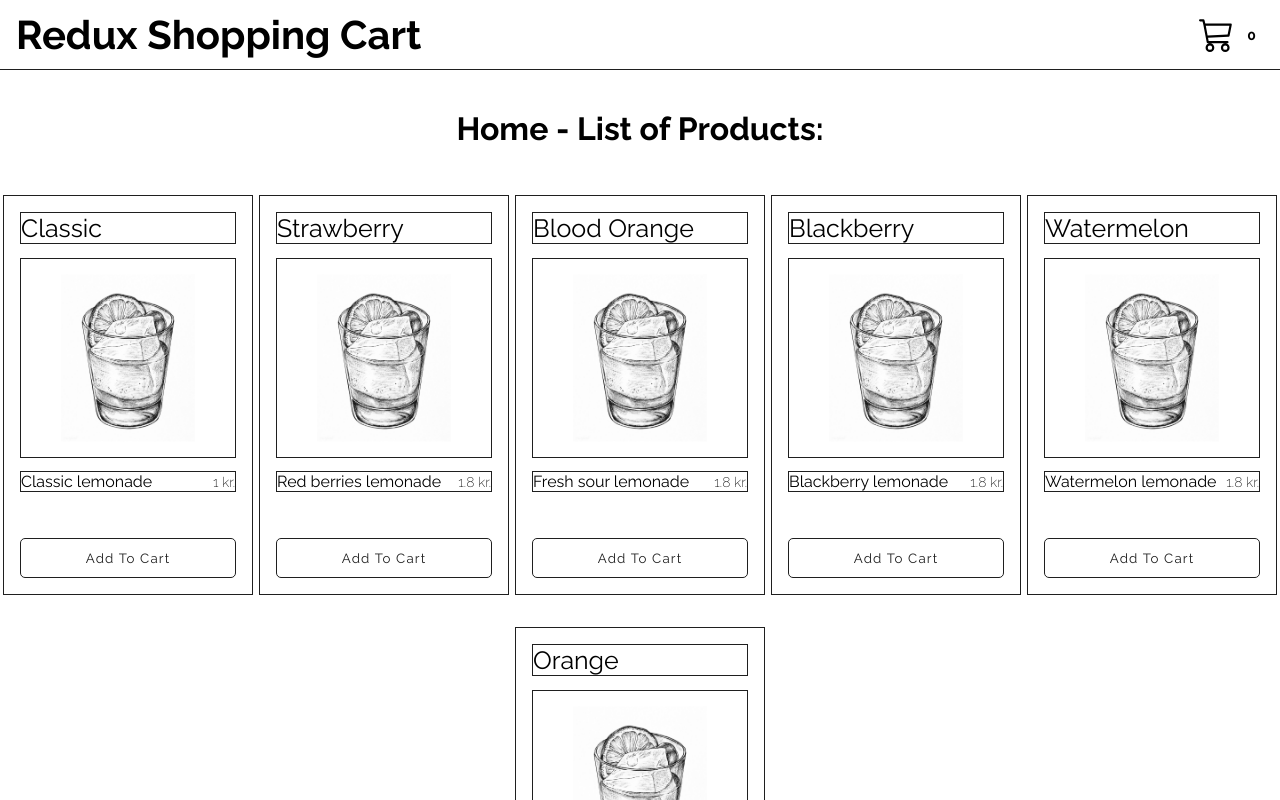
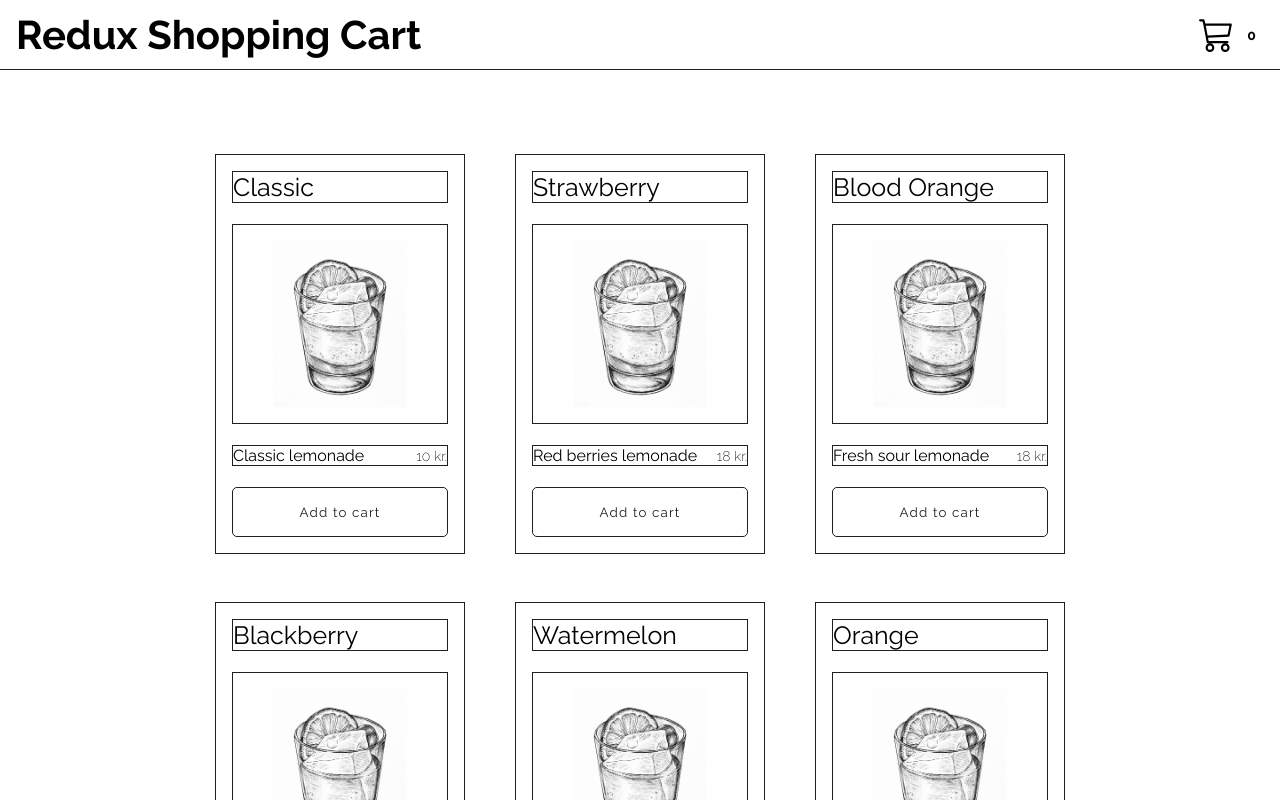
Before and after one commit to frederico-alves/lemonadeOnlineShop, a React (Create React App) app: page / in a window 1280 px wide. Shown: the top 800 px of the page. Built offline with nearby package versions, Linux system fonts and the light colour scheme.

Commit message:
Redux shopping cart boilerplate

```diff
--- a/public/data/products.json
+++ b/public/data/products.json
@@ -3,42 +3,42 @@
         "id": 1,
         "name": "Classic",
         "description": "Classic lemonade",
-        "price": 1.00,
+        "price": 10,
         "imgUrl": "/imgs/imgExample.jpg"
     },
     {
         "id": 2,
         "name": "Strawberry",
         "description": "Red berries lemonade",
-        "price": 1.80,
+        "price": 18,
         "imgUrl": "/imgs/imgExample.jpg"
     },
     {
         "id": 3,
         "name": "Blood Orange",
         "description": "Fresh sour lemonade",
-        "price": 1.80,
+        "price": 18,
         "imgUrl": "/imgs/imgExample.jpg"
     },
     {
         "id": 4,
         "name": "Blackberry",
         "description": "Blackberry lemonade",
-        "price": 1.80,
+        "price": 18,
         "imgUrl": "/imgs/imgExample.jpg"
     },
     {
         "id": 5,
         "name": "Watermelon",
         "description": "Watermelon lemonade",
-        "price": 1.80,
+        "price": 18,
         "imgUrl": "/imgs/imgExample.jpg"
     },
     {
         "id": 6,
         "name": "Orange",
         "description": "Orange lemonade",
-        "price": 1.80,
+        "price": 18,
         "imgUrl": "/imgs/imgExample.jpg"
     }
 ]
--- a/src/App.css
+++ b/src/App.css
@@ -78,14 +78,14 @@
   display: flex;
   justify-content: space-between;
   flex-wrap: wrap;
-  margin-top: 2rem;
-  /* border: #1f1f1f solid 1px; */
+  max-width: 900px;
+  margin: 60px auto;
 }
 .product {
   display: flex;
   flex-direction: column;
   justify-content: space-between;
-  margin: 1rem auto;
+  margin: 1.5rem auto;
   padding: 1rem;
   border: #1f1f1f solid 1px;
   width: 250px;
@@ -117,9 +117,8 @@
 }
 .product button {
   width: 100%;
-  height: 40px;
+  height: 50px;
   border-radius: 5px;
-  margin-top: 2rem;
   font-weight: 400;
   letter-spacing: 1.15px;
   background-color: white;
@@ -286,6 +285,17 @@
   align-items: center;
 }
 
+/* cart-home */
+.cart-buttons-home{
+  display: flex;
+  justify-content: space-between;
+  align-items: center;
+}
+
+.cart-buttons-home button {
+  width:50px
+}
+
 /* Responsive */
 
 @media (max-width: 665px) {
--- a/src/components/Cart.jsx
+++ b/src/components/Cart.jsx
@@ -12,6 +12,7 @@ const Cart = () => {
         dispatch(calculateCartTotal());
     }, [cart, dispatch]);
 
+    /*** CLICK EVENTS ***/
     const handleRemoveItemFromCart = (cartItem) => {
         dispatch(removeItemFromCart(cartItem));
     }
@@ -27,15 +28,14 @@ const Cart = () => {
     const handleClearCart = () => {
         dispatch(clearCart());
     }
+    /******************/
 
     return (
         <div className="cart-container">
-            <h1 className="pages-title">Shopping Cart</h1>
-
             {/* If cartItems is 0 */}
             {cart.cartItems.length === 0 ? (
             <div className="cart-empty">
-                <p>Your cart is empty</p>
+                <h3>Cart is empty</h3>
                 <div className="start-shopping">
                     <Link to="/">
                         <svg xmlns="http://www.w3.org/2000/svg" width="20" height="20" fill="currentColor" className="bi bi-arrow-left" viewBox="0 0 16 16">
@@ -49,6 +49,7 @@ const Cart = () => {
             /* otherwise if cartItems is >1 */
             ) : (
                 <div>
+                    <h1 className="pages-title">Shopping Cart</h1>
                     <div className="titles">
                         <h3 className="product-title">Products</h3>
                         <h3 className="price">Price</h3>
@@ -75,7 +76,7 @@ const Cart = () => {
                                     <button onClick={() => handleIncreaseCartQuantity(cartItem)}>+</button>
                                 </div>
                                 <div className="cart-product-total-price">
-                                    {cartItem.price * cartItem.cartQuantity} kr.
+                                    {parseFloat((cartItem.price * cartItem.cartQuantity).toFixed(2))} kr.
                                 </div>
                             </div>
                         ))}
--- a/src/components/Home.jsx
+++ b/src/components/Home.jsx
@@ -1,26 +1,44 @@
 import { useDispatch } from 'react-redux';
-import { addItemToCart } from '../redux/cartSlice';
+import { addItemToCart, decreaseCartQuantity } from '../redux/cartSlice';
 import { useGetProductsQuery } from "../redux/productsAPI";
+import { useSelector } from "react-redux";
+import { useEffect } from "react";
+import { calculateCartTotal } from "../redux/cartSlice";
 
 const Home = () => {
-
+  const cart = useSelector((state) => state.cart);
   const {data, error, isLoading } = useGetProductsQuery();
   const dispatch = useDispatch();
 
+  // All the time the cart state updates, re-calculate the total amount
+  useEffect(() => {
+    dispatch(calculateCartTotal());
+  }, [cart, dispatch]);
+
+  /*** CLICK EVENTS ***/
   const handleAddItemToCart = (product) => {
     dispatch(addItemToCart(product));
   }
 
+  const handleDecreaseCartQuantity = (cartItem) => {
+      dispatch(decreaseCartQuantity(cartItem));
+  }
+
+  const handleIncreaseCartQuantity = (cartItem) => {
+      dispatch(addItemToCart(cartItem));
+  }
+  /******************/
+
   return (
       <div>
-      <h1 className='pages-title'>Home - List of Products:</h1>
+      {/* <h1 className='pages-title'>Home Component</h1> */}
       <div className="products">
         {isLoading ? (
           <p>Loading...</p>
         ) : error ? (
           <p>Error loading products</p>
         ) : (
-            data?.map((product) => (
+            data.map((product) => (
               <div key={product.id} className="product">
                 <h3>{product.name}</h3>
                 <img src={product.imgUrl} alt={product.name} />
@@ -28,9 +46,17 @@ const Home = () => {
                   <span>{product.description}</span>
                   <span className="price">{product.price} kr.</span>
                 </div>
-                <button onClick={() => handleAddItemToCart(product)}>
-                  Add To Cart
-                </button>
+
+                {cart.cartItems.find((cartItem) => cartItem.id === product.id) ? (
+                  <div className="cart-buttons-home">
+                    <button onClick={() => handleDecreaseCartQuantity(product)}>-</button>
+                    <span>{cart.cartItems.find((cartItem) => cartItem.id === product.id).cartQuantity}</span>
+                    <button onClick={() => handleIncreaseCartQuantity(product)}>+</button>
+                  </div>
+                ) : (
+                  <button onClick={() => handleAddItemToCart(product)}>Add to cart</button>
+                )}
+
 
               </div>
             ))
--- a/src/redux/cartSlice.js
+++ b/src/redux/cartSlice.js
@@ -72,6 +72,7 @@ const cartSlice = createSlice({
                     quantity: 0
                 }
             );
+            total = parseFloat(total.toFixed(2));
             state.cartTotalQuantity = quantity;
             state.cartTotalAmount = total;
         }
```
